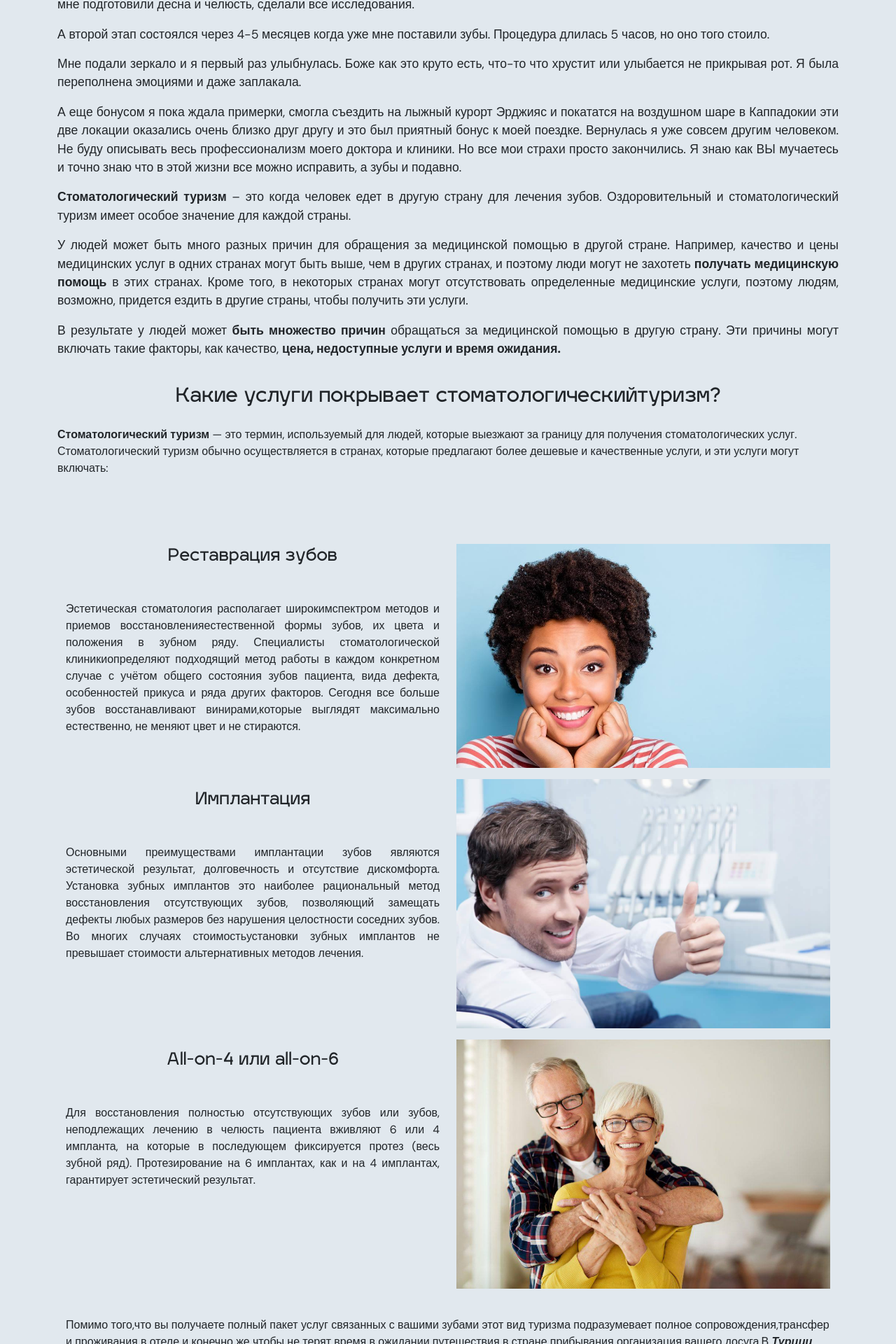
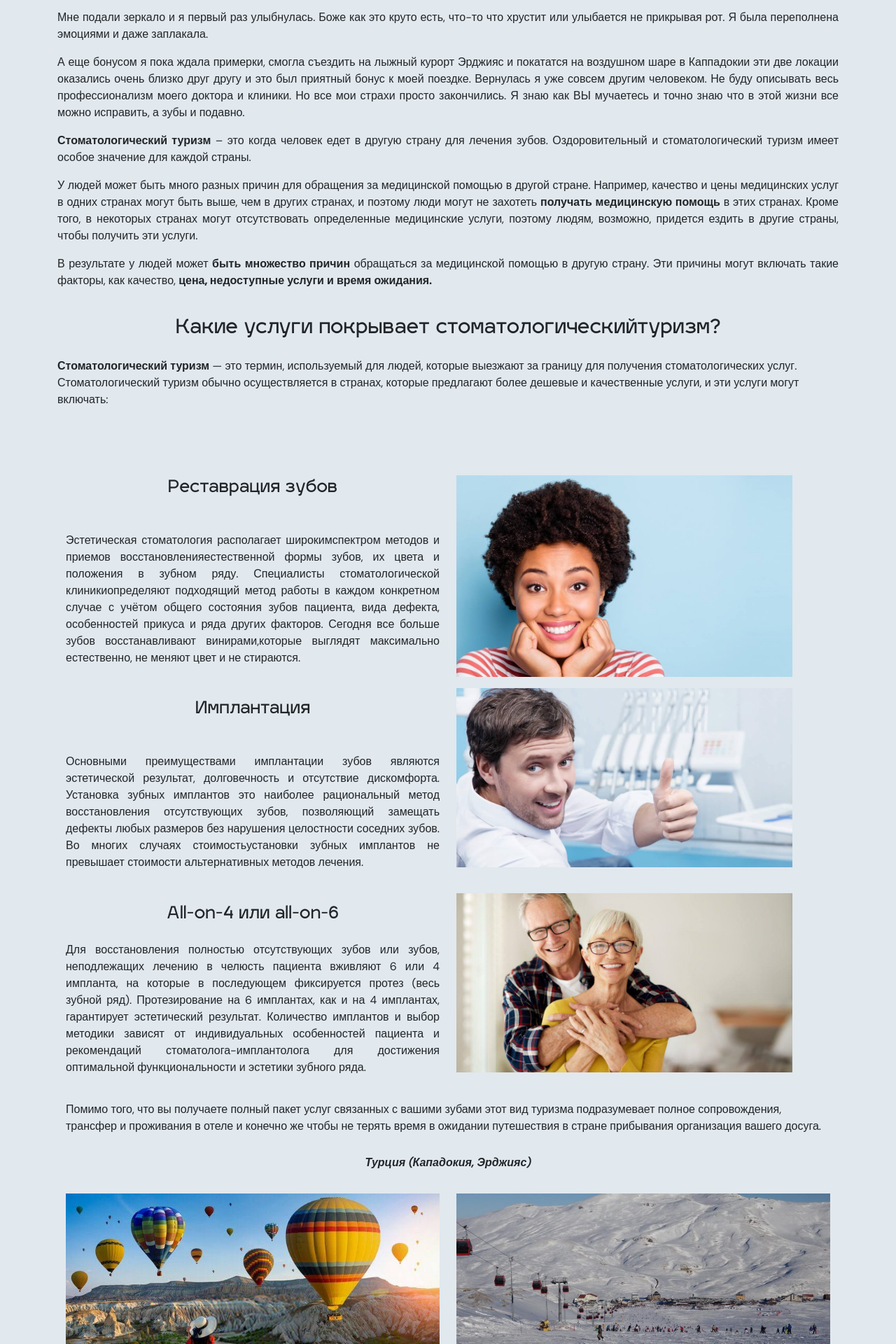
Before and after one commit to anisa07/jasmine-tours, a React (Create React App) app: page /dental in a window 1280 px wide. Shown: the part 865-2785 px from the top of the page at 70% size. Built offline with nearby package versions, Linux system fonts and the light colour scheme.

Commit message:
smal changes to structure and text

```diff
--- a/src/components/Dental.css
+++ b/src/components/Dental.css
@@ -26,10 +26,6 @@
 }
 
 @media (max-width: 768px) {
-  * {
-    text-align: left;
-  }
-
   .images-container {
     flex-direction: column;
     align-items: center;
--- a/src/components/dentalInfoData.js
+++ b/src/components/dentalInfoData.js
@@ -55,25 +55,14 @@ const dentalDataCopy = {
 превышает стоимости альтернативных методов лечения.
   `,
   p7: `
-    Для восстановления полностью отсутствующих зубов или зубов,
-неподлежащих лечению в челюсть пациента вживляют 6 или 4
-импланта, на которые в последующем фиксируется протез (весь
-зубной ряд). Протезирование на 6 имплантах, как и на 4 имплантах,
-гарантирует эстетический результат.
+    Для восстановления полностью отсутствующих зубов или зубов, неподлежащих лечению в челюсть пациента вживляют 6 или 4 импланта, на которые в последующем фиксируется протез (весь зубной ряд). Протезирование на 6 имплантах, как и на 4 имплантах, гарантирует эстетический результат. Количество имплантов и выбор методики зависят от индивидуальных особенностей пациента и рекомендаций стоматолога-имплантолога для достижения оптимальной функциональности и эстетики зубного ряда.
   `,
   p8: (
     <React.Fragment>
-      Помимо того,что вы получаете полный пакет услуг связанных с вашими зубами
-      этот вид туризма подразумевает полное сопровождения,трансфер и проживания
-      в отеле и конечно же чтобы не терят время в ожидании путешествия в стране
-      прибывания организация вашего досуга.В{" "}
-      <b>
-        <i>Турции</i>
-      </b>{" "}
-      организация путешествия в{" "}
-      <b>
-        <i>Каппадоки и Эрджияс.</i>
-      </b>
+      Помимо того, что вы получаете полный пакет услуг связанных с вашими зубами
+      этот вид туризма подразумевает полное сопровождения, трансфер и проживания
+      в отеле и конечно же чтобы не терять время в ожидании путешествия в стране
+      прибывания организация вашего досуга.
     </React.Fragment>
   ),
 };
--- a/src/routes/Dental.js
+++ b/src/routes/Dental.js
@@ -24,10 +24,7 @@ const transition = {
 
 function Paragraph({ text }) {
   return (
-    <p
-      className="justified-text"
-      style={{ fontSize: "1.1em", textAlign: "justify" }}
-    >
+    <p className="justified-text" style={{ textAlign: "justify" }}>
       {text}
     </p>
   );
@@ -47,7 +44,7 @@ function Dental() {
   return (
     <Container>
       <motion.div
-        className="d-flex flex-column align-items-center justify-content-between mt-5"
+        className="d-flex flex-column align-items-center justify-content-between mt-5 dental-text"
         initial={{ opacity: 0, scale: 0.9 }}
         animate={{ opacity: 1, scale: 1 }}
         exit={{ opacity: 0, scale: 0.9, transition }}
@@ -119,7 +116,7 @@ function Dental() {
             <Col md={6} className="mb-3 custom-shadow">
               <Image
                 src={dentaltour1}
-                style={{ height: "20em" }}
+                style={{ height: "18em", width: "30em" }}
                 fluid
                 alt="Related Image"
               />
@@ -129,59 +126,76 @@ function Dental() {
               <p>{dentalInfoData.p6}</p>
             </Col>
             <Col md={6} className="mb-3 custom-shadow">
-              <Image src={dentaltour2} fluid alt="Related Image" />
+              <Image
+                src={dentaltour2}
+                style={{ height: "16em", width: "30em" }}
+                fluid
+                alt="Related Image"
+              />
             </Col>
             <Col md={6} className="d-flex flex-column my-3">
-              <h4 className="text-center mb-5">All-on-4 или all-on-6</h4>
+              <h4 className="text-center mb-4">All-on-4 или all-on-6</h4>
               <p>{dentalInfoData.p7}</p>
             </Col>
             <Col md={6} className="mb-3 custom-shadow">
-              <Image src={dentaltour3} fluid alt="Related Image" />
+              <Image
+                src={dentaltour3}
+                style={{ height: "16em", width: "30em" }}
+                fluid
+                alt="Related Image"
+              />
             </Col>
           </Row>
         </Container>
         <Container>
           <Row>
             <Col md={12}>
-              <p className="my-4">{dentalInfoData.p8}</p>
-            </Col>
-            <Col md={6} className="custom-shadow my-2">
-              <Image src={city1} fluid alt="Related Image" />
-            </Col>
-            <Col md={6} className="custom-shadow my-2">
-              <Image src={city2} fluid alt="Related Image" />
+              <p className="my-1">{dentalInfoData.p8}</p>
             </Col>
             <Col md={12}>
               <p className="my-4 text-center">
                 <b>
-                  <i>Грузия ( Тбилиси, Кахетия, Мцхета)</i>
+                  <i>Турция (Кападокия, Эрджияс)</i>
+                </b>
+              </p>
+            </Col>
+            <Col md={6} className="custom-shadow my-2">
+              <Image src={city1} fluid alt="Cappadocia" />
+            </Col>
+            <Col md={6} className="custom-shadow my-2">
+              <Image src={city2} fluid alt="Erciyes" />
+            </Col>
+            <Col md={12}>
+              <p className="my-4 text-center">
+                <b>
+                  <i>Грузия (Тбилиси, Кахетия, Мцхета)</i>
                 </b>
               </p>
             </Col>
             <Col md={4} className="custom-shadow my-2">
-              <Image src={city3} fluid alt="Related Image" />
+              <Image src={city3} style={{height: "14em"}} fluid alt="Tbilisi" />
             </Col>
             <Col md={4} className="custom-shadow my-2">
-              <Image src={city4} fluid alt="Related Image" />
+              <Image src={city4} fluid alt="Kakhetia" />
             </Col>
             <Col md={4} className="custom-shadow my-2">
-              <Image src={city5} fluid alt="Related Image" />
+              <Image src={city5} fluid alt="Mtskheta" />
             </Col>
             <Col md={12}>
               <p className="my-4 text-center">
                 <b>
-                  <i>Азербайджан( Баку, Лахидж, Атешкях)</i>
+                  <i>Азербайджан  (Баку, Лахидж, Атешкях)</i>
                 </b>
               </p>
             </Col>
             <Col md={4} className="custom-shadow my-2">
-              <Image src={city6} fluid alt="Related Image" />
+              <Image src={city6} fluid alt="Baku" />
             </Col>
             <Col md={4} className="custom-shadow my-2">
-              <Image src={city7} fluid alt="Related Image" />
+              <Image src={city7} fluid alt="Lahic" />
             </Col>
             <Col md={4} className="custom-shadow my-2">
-              <Image src={city8} fluid alt="Related Image" />
+              <Image src={city8} fluid alt="Ateshgah" />
             </Col>
             <Col md={12} className="mt-4">
               <p>
```
